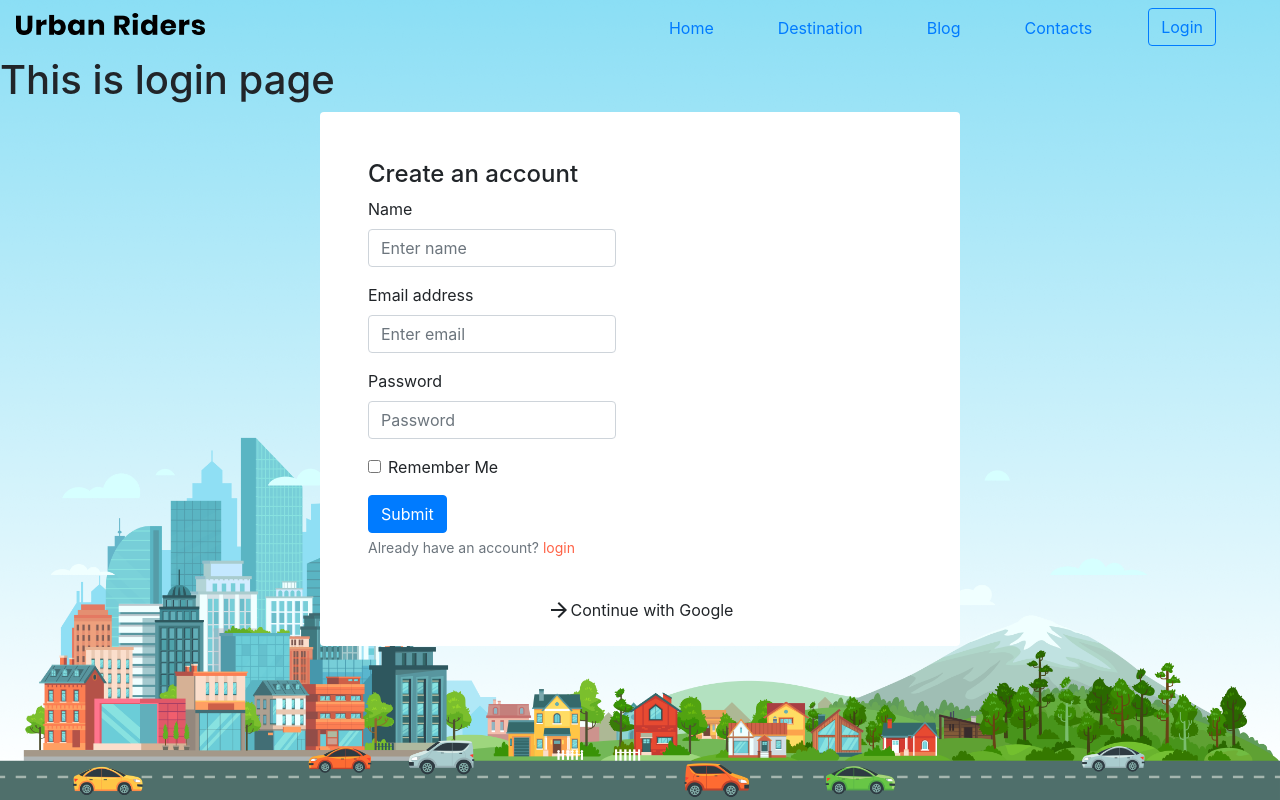
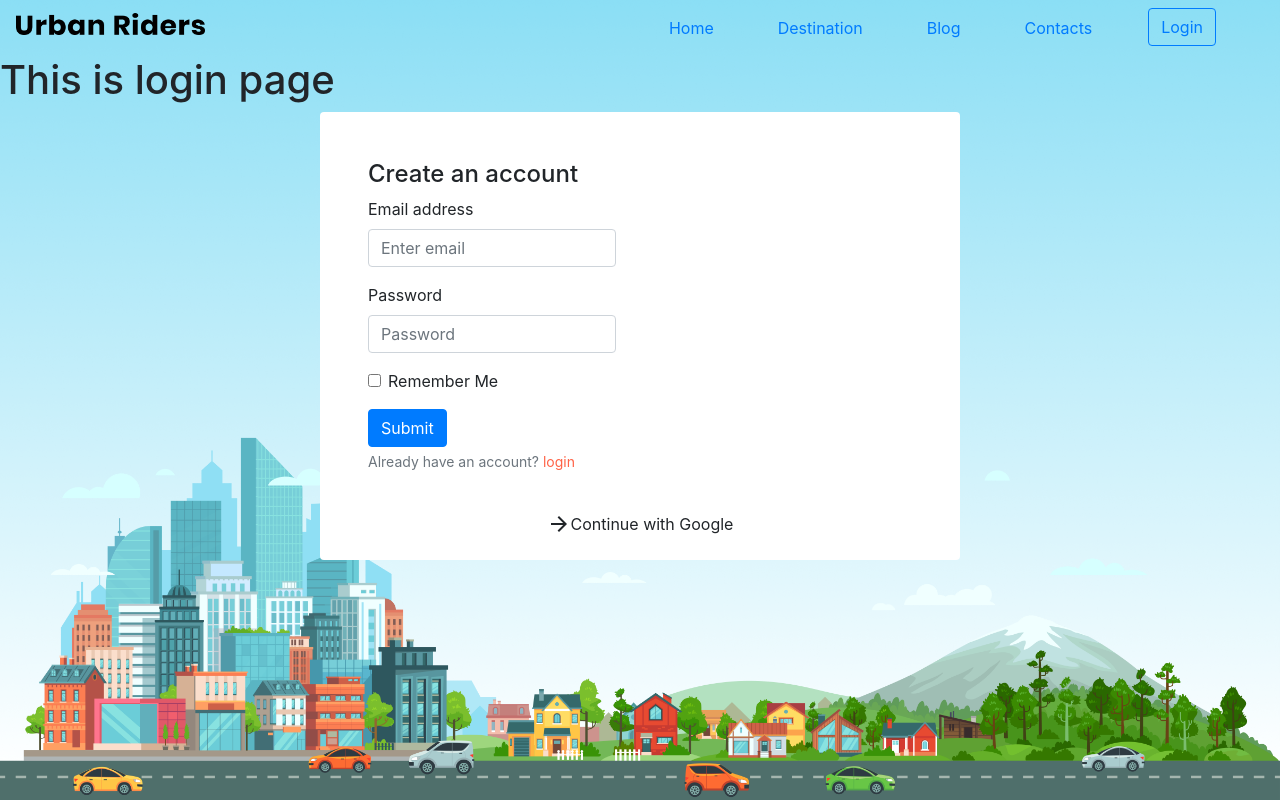
Before and after one commit to Samin1615088/dhaka-city-mass-transportation-portal-9, a React (Create React App) app: page /login in a window 1280 px wide. Built offline with nearby package versions, Linux system fonts and the light colour scheme.

Commit message:
temporary form name field is deleted

```diff
--- a/src/components/Login/Login.js
+++ b/src/components/Login/Login.js
@@ -6,6 +6,7 @@ import "./Login.css";
 import { ButtonBase } from '@material-ui/core';
 
 const Login = () => {
+    //react-hook-form>
     const { register, handleSubmit, errors } = useForm();
     const onSubmit = (data) => {
         console.log(data);
@@ -69,7 +70,7 @@ const Login = () => {
                     (<Form className="w-50 bg-white p-4 rounded" onSubmit={handleSubmit(onSubmit)}>
                         <h4>Create an account</h4>
 
-                    <Form.Group controlId="formBasicUsername">
+                        {/* <Form.Group controlId="formBasicUsername">
                         <Form.Label>Name</Form.Label>
                         <Form.Control
                             type="text"
@@ -82,7 +83,7 @@ const Login = () => {
                         <Form.Text className="text-muted">
                             {errors.username && errors.username.message}
                         </Form.Text>
-                    </Form.Group>
+                    </Form.Group> */}
 
                         <Form.Group controlId="formBasicEmail">
                             <Form.Label>Email address</Form.Label>
```
Lines whose indentation alone changed are shown as unchanged.
